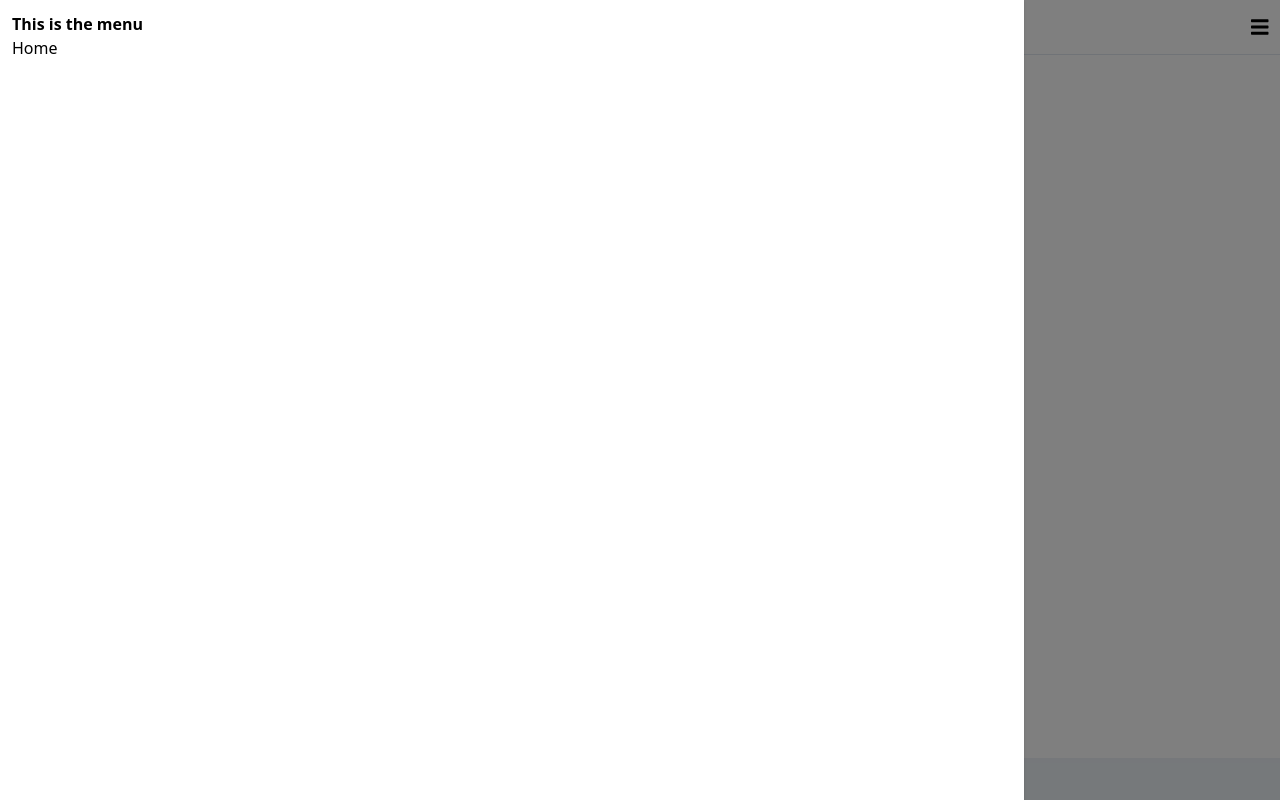
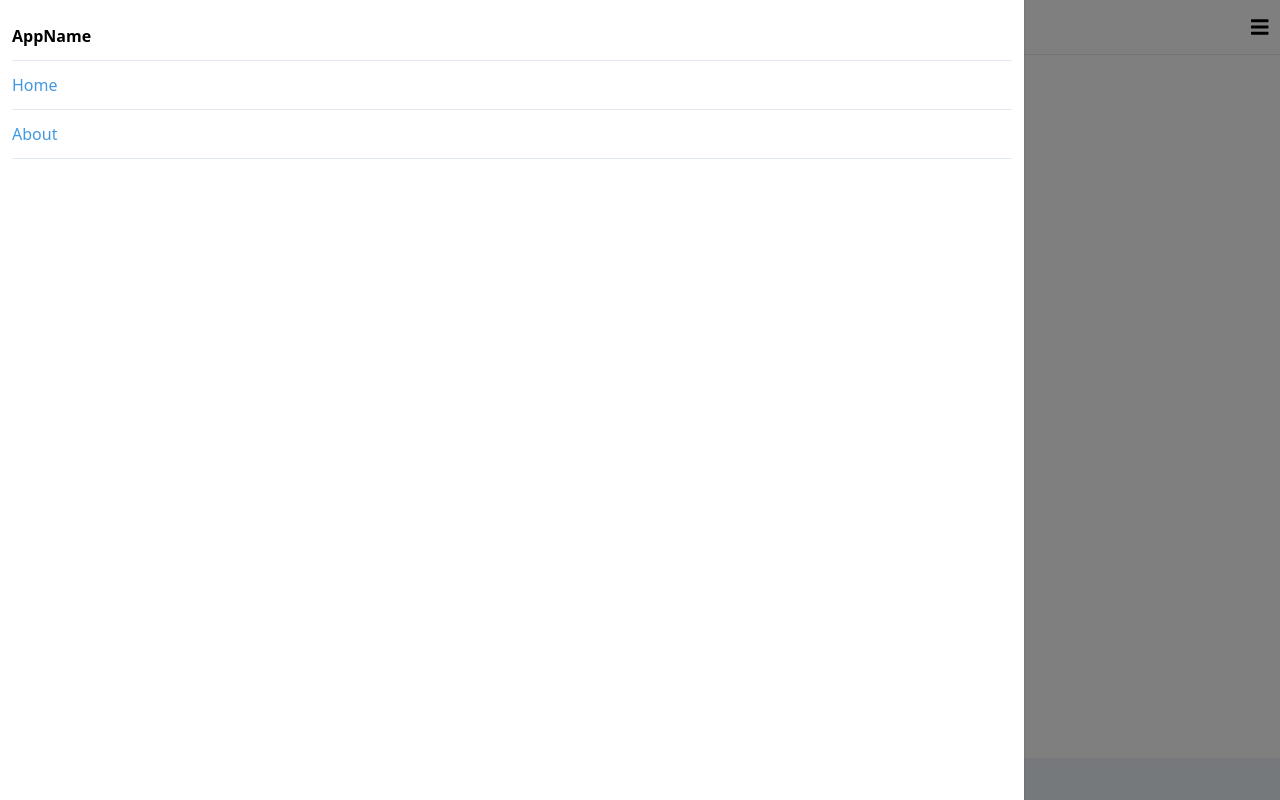
Before and after one commit to ZhiningZhang/learning-react, a React (Create React App) app: page / in a window 1280 px wide. Both pictures are taken after a click on the icon 1259 px from the left and 26 px from the top of the page. Built offline with nearby package versions, Linux system fonts and the light colour scheme.

Commit message:
part 8, 13:45

```diff
--- a/src/App.js
+++ b/src/App.js
@@ -10,32 +10,22 @@ import { BrowserRouter as Router, Switch, Route, Link } from "react-router-dom";
 function App() {
   return (
     <div>
-      <Header />
-      <HelloWorld name="Andy" />
       <Router>
-        <ul>
-          <li>
-            <Link to="/" className="text-blue-500">
-              Home
-            </Link>
-          </li>
-          <li>
-            <Link to="/about" className="text-blue-500">
-              About
-            </Link>
-          </li>
-        </ul>
+        <Header />
+        <HelloWorld name="Andy" />
+
         <Switch>
           <Route exact path="/">
             <h2>This is home page</h2>
           </Route>
           <Route path="/about">
-            <h1 className="text-gray-300">This is About page</h1>
+            <h1 className="text-gray-900">This is About page</h1>
           </Route>
         </Switch>
+        <Footer />
       </Router>
-      <Footer />
-  <h2>aaaa {Math.random()}</h2>
+
+      <h2>aaaa {Math.random()}</h2>
     </div>
   );
 }
--- a/src/Components/Navigation.js
+++ b/src/Components/Navigation.js
@@ -1,69 +1,60 @@
-import React, { useState} from 'react'
-import {FontAwesomeIcon} from '@fortawesome/react-fontawesome'
-import {faBars} from '@fortawesome/free-solid-svg-icons';
-import {useTransition, animated} from 'react-spring'
+import React, { useState } from "react";
+import { FontAwesomeIcon } from "@fortawesome/react-fontawesome";
+import { faBars } from "@fortawesome/free-solid-svg-icons";
+import { useTransition, animated } from "react-spring";
+import NavigationMenu from './NavigationMenu'
+
 
 function Navigation() {
   const [showMenu, setShowMenu] = useState(false);
 
-
   //console.log(" --- Navigation ", showMenu)
 
   const maskTransitions = useTransition(showMenu, null, {
-        from: { position: 'absolute', opacity: 0 },
+    from: { position: "absolute", opacity: 0 },
     enter: { opacity: 1 },
     leave: { opacity: 0 },
-        })
+  });
 
   const menuTransitions = useTransition(showMenu, null, {
-        from: { opacity: 0, transform: 'translateX(-100%)' },
-        enter: { opacity: 1, transform: 'translateX(0%)' },
-        leave: { opacity: 0, transform: 'translateX(-100%)' },
-        })
+    from: { opacity: 0, transform: "translateX(-100%)" },
+    enter: { opacity: 1, transform: "translateX(0%)" },
+    leave: { opacity: 0, transform: "translateX(-100%)" },
+  });
 
   return (
     <nav>
       <span className="text-xl">
-            <FontAwesomeIcon
-                icon={faBars}
-                onClick={ () => setShowMenu(!showMenu)}
-            />
+        <FontAwesomeIcon icon={faBars} onClick={() => setShowMenu(!showMenu)} />
       </span>
-            {
-                maskTransitions.map(({ item, key, props }) =>
-                {
+      {maskTransitions.map(({ item, key, props }) => {
+        return (
+          item && (
+            <animated.div
+              key={key}
+              style={props}
+              className="bg-black-t-50 fixed top-0 left-0 w-full h-full z-50"
+              onClick={() => setShowMenu(false)}
+            ></animated.div>
+          )
+        );
+      })}
 
-                return (
-                item &&
-                <animated.div key={key} style={props}
-                className="bg-black-t-50 fixed top-0 left-0 w-full h-full z-50"
-                onClick= { () => setShowMenu(false)}
+      {menuTransitions.map(
+        ({ item, key, props }) =>
+          item && (
+            <animated.div
+              key={key}
+              style={props}
+              className="fixed bg-white top-0 left-0 w-4/5 h-full z-50 shadow p-3"
             >
+
+              <NavigationMenu closeMenu={() => setShowMenu(false)}/>
             </animated.div>
           )
+      )}
+    </nav>
+  );
 }
 
-                )
-
-            }
-
-            {
-                menuTransitions.map(({ item, key, props }) =>
-                item &&
-                <animated.div key={key} style={props}
-                className="fixed bg-white top-0 left-0 w-4/5 h-full z-50 shadow p-3"
-                >
-                    <span className="font-bold">
-                    This is the menu
-                    </span>
-                    <ul>
-                        <li>Home</li>
-                    </ul>
-                </animated.div>
-                )
-            }
-        </nav>
-    )
-}
-
-export default Navigation
+export default Navigation;
--- /dev/null
+++ b/src/Components/NavigationMenu.js
@@ -0,0 +1,32 @@
+import React from 'react';
+import { Link } from "react-router-dom";
+
+function NavigationMenu(props) {
+    return (
+        <div>
+            <div className="font-bold py-3" >AppName</div>
+              <ul>
+                <li>
+                  <Link
+                    to="/"
+                    className="text-blue-500 py-3 border-t border-b block"
+                    onClick={props.closeMenu}
+                  >
+                    Home
+                  </Link>
+                </li>
+                <li>
+                  <Link
+                    to="/about"
+                    className="text-blue-500 py-3  border-b block"
+                    onClick={props.closeMenu}
+                  >
+                    About
+                  </Link>
+                </li>
+              </ul>
+        </div>
+    )
+}
+
+export default NavigationMenu
```
Also changed, not shown: src/Views/About.js (added, +11 -0 lines), src/Views/Home.js (added, +11 -0 lines). Lines whose indentation alone changed are shown as unchanged.
